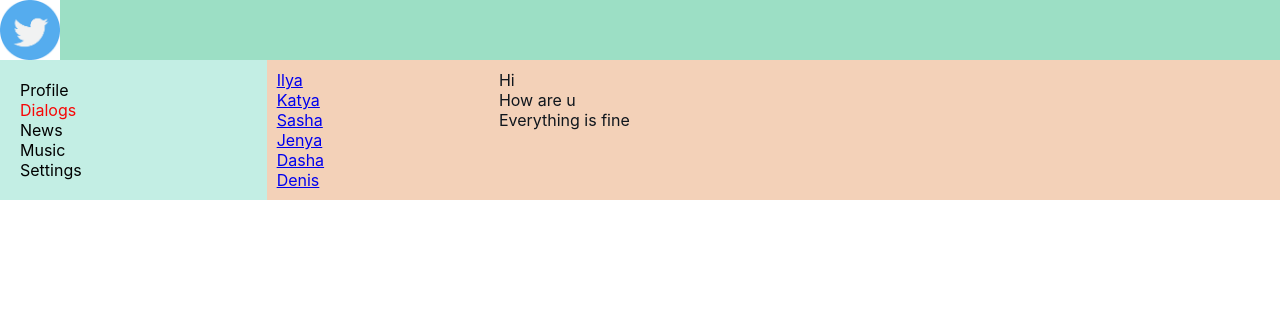
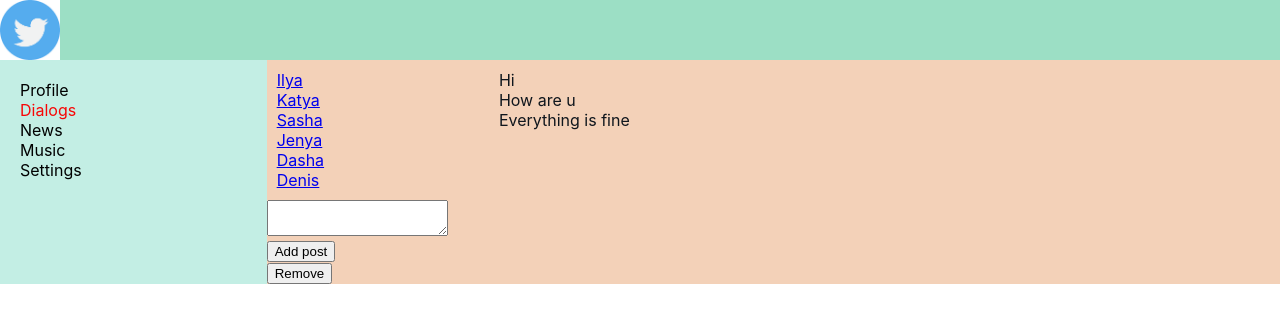
Before and after one commit to Thundery11/Social-network, a React (Create React App) app in the folder social-network/: page /dialogs in a window 1280 px wide. Shown: the top 322 px of the page. Built offline with nearby package versions, Linux system fonts and the light colour scheme.

Commit message:
Update Dialogs.jsx

```diff
--- a/social-network/src/components/Dialogs/Dialogs.jsx
+++ b/social-network/src/components/Dialogs/Dialogs.jsx
@@ -2,6 +2,7 @@ import { NavLink } from "react-router-dom";
 import DialogItem from "./DialogItem/DialogItem";
 import s from "./Dialogs.module.css";
 import Message from "./Message/Message";
+import React from "react";
 
 const Dialogs = (props) => {
   let dialogsElements = props.state.dialogs.map((d) => (
@@ -11,10 +12,24 @@ const Dialogs = (props) => {
   let messagesElements = props.state.messages.map((m) => (
     <Message message={m.message} id={m.id} />
   ));
+  let newDialogElement = React.createRef();
+  let addDialog = () => {
+    let text = newDialogElement.current.value;
+    alert(text);
+  };
   return (
     <div className={s.dialogs}>
       <div className={s.dialogsItems}>{dialogsElements}</div>
       <div className={s.messages}>{messagesElements}</div>
+      <div>
+        <div>
+          <textarea ref={newDialogElement}></textarea>
+        </div>
+        <div>
+          <button onClick={addDialog}>Add post</button>
+        </div>
+        <button>Remove</button>
+      </div>
     </div>
   );
 };
```
